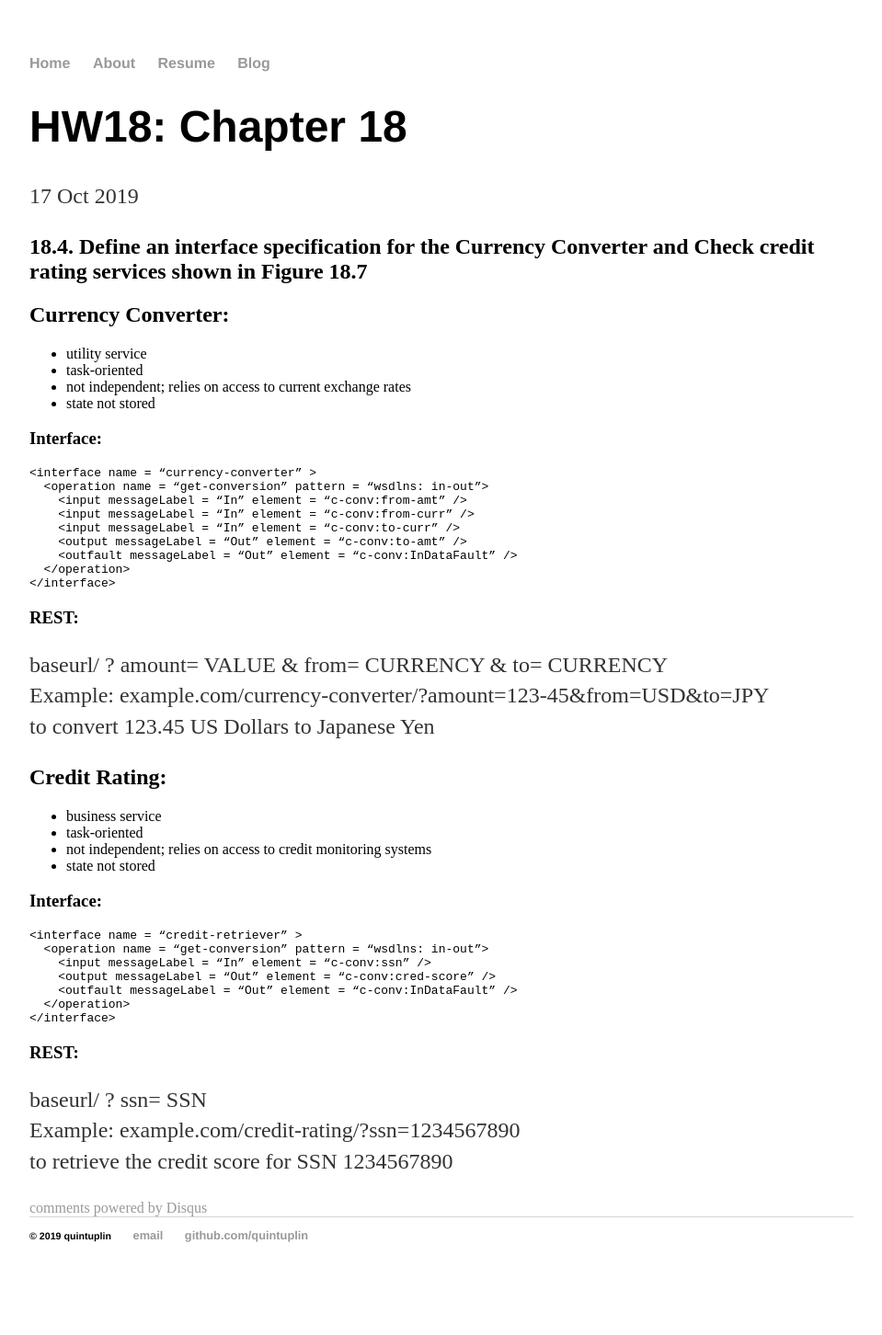
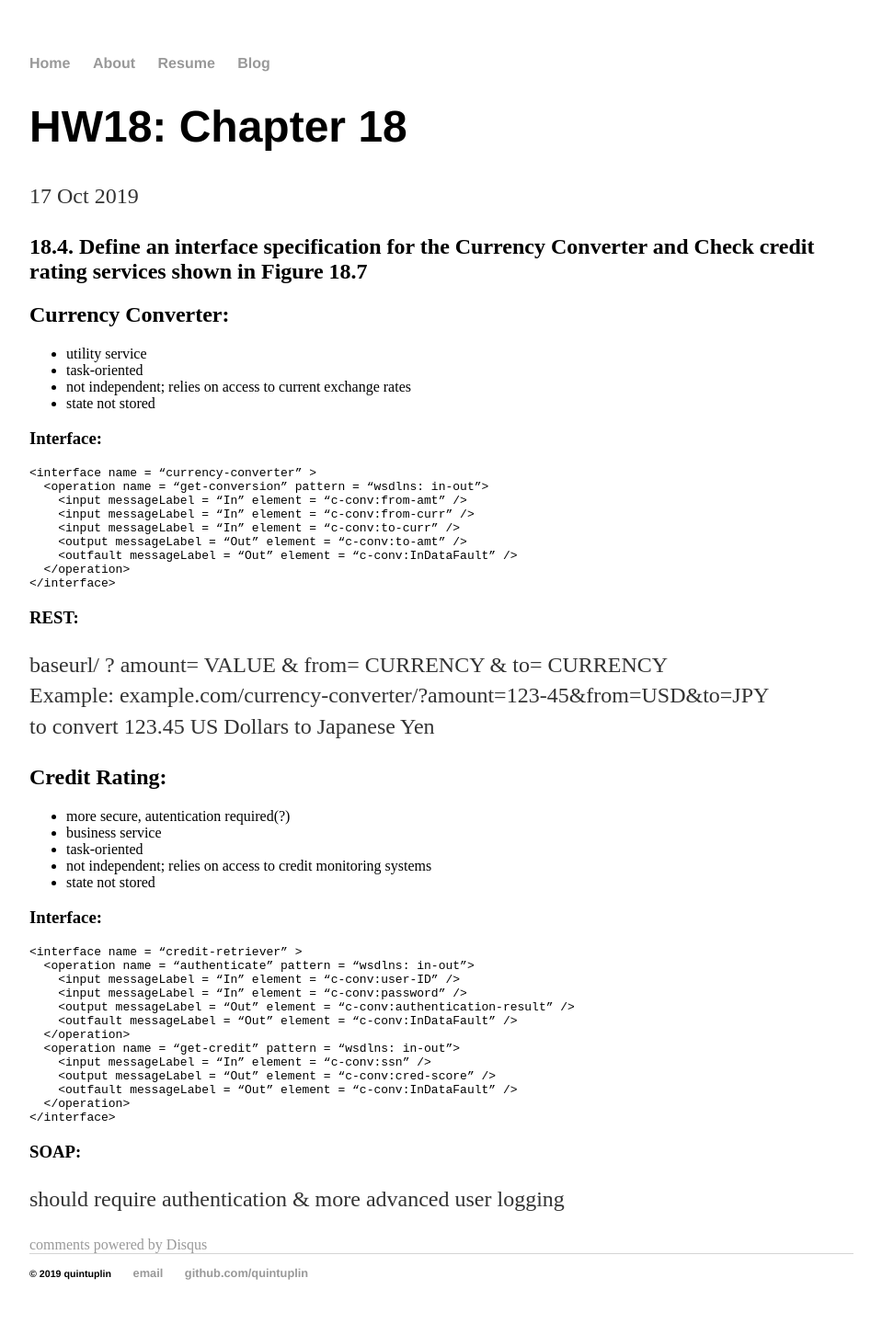
Before and after one commit to Quintuplin/quintuplin.github.io, a Jekyll site: the page built from _posts/2019-10-17-Chapter-18.md, in a window 1280 px wide. Shown: the whole page at 92% size, without its empty margins (160-1119 px from the left). Built offline with Jekyll 4.4.1, drawn with Linux system fonts in a browser that asks for light colours; comment, search, counter and statistics services are not loaded; before the commit the page ends 1411 px from its top, so only the background shows below that.

Commit message:
Update 2019-10-17-Chapter-18.md

````diff
--- a/_posts/2019-10-17-Chapter-18.md
+++ b/_posts/2019-10-17-Chapter-18.md
@@ -32,6 +32,7 @@ Example: example.com/currency-converter/?amount=123-45&from=USD&to=JPY
 to convert 123.45 US Dollars to Japanese Yen
 
 ## Credit Rating:
+* more secure, autentication required(?)
 * business service
 * task-oriented
 * not independent; relies on access to credit monitoring systems
@@ -40,7 +41,13 @@ to convert 123.45 US Dollars to Japanese Yen
 ### Interface:
 ```
 <interface name = “credit-retriever” >
-  <operation name = “get-conversion” pattern = “wsdlns: in-out”>
+  <operation name = “authenticate” pattern = “wsdlns: in-out”>
+    <input messageLabel = “In” element = “c-conv:user-ID” />
+    <input messageLabel = “In” element = “c-conv:password” />
+    <output messageLabel = “Out” element = “c-conv:authentication-result” />
+    <outfault messageLabel = “Out” element = “c-conv:InDataFault” />
+  </operation>
+  <operation name = “get-credit” pattern = “wsdlns: in-out”>
     <input messageLabel = “In” element = “c-conv:ssn” />
     <output messageLabel = “Out” element = “c-conv:cred-score” />
     <outfault messageLabel = “Out” element = “c-conv:InDataFault” />
@@ -48,8 +55,5 @@ to convert 123.45 US Dollars to Japanese Yen
 </interface>
 ```
 
-### REST:
-
-baseurl/ ? ssn= SSN
-Example: example.com/credit-rating/?ssn=1234567890
-to retrieve the credit score for SSN 1234567890
+### SOAP:
+should require authentication & more advanced user logging
````
